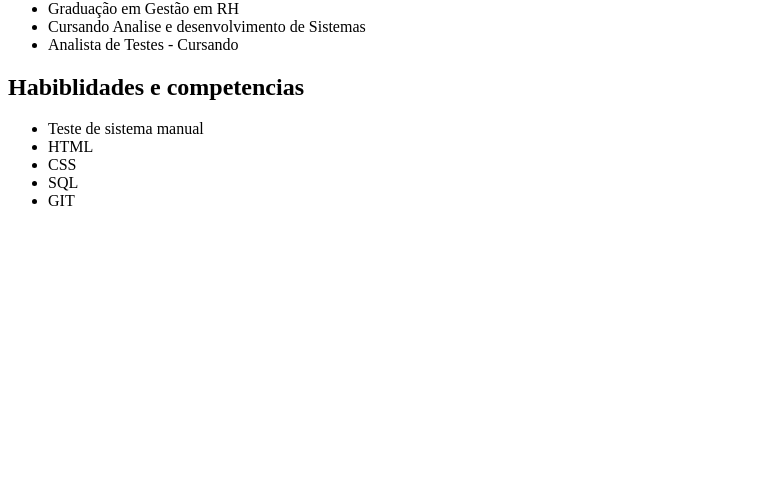
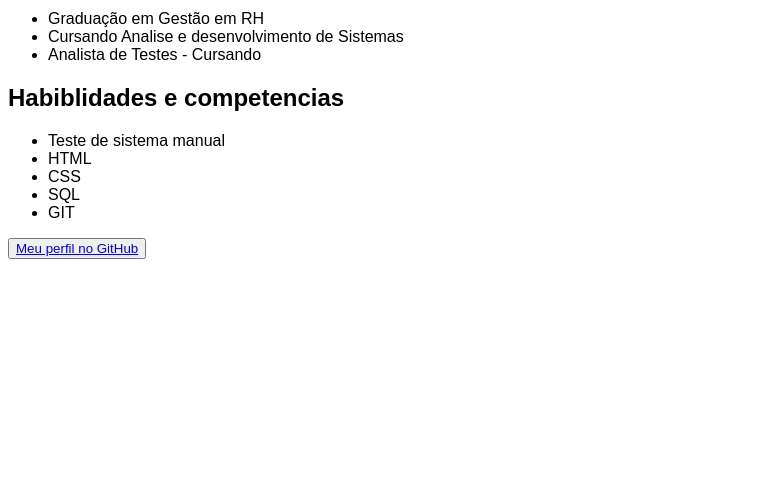
Before and after one commit to GithubPolly/Portfolio, a plain HTML site: page projeto_curriculo.html in a window 1280 px wide. Shown: the part 310-800 px from the top of the page, without its empty margins (0-765 px from the left). Drawn offline with Linux system fonts and the light colour scheme.

Commit message:
Add files via upload

```diff
--- a/projeto_curriculo.html
+++ b/projeto_curriculo.html
@@ -2,6 +2,9 @@
 <html>
 <head>
 <meta charset="UTF-8">
+
+<link rel="stylesheet" href="curriculo.css" type="text/css">
+
 <title> Curriculo em HTML </title>
 </head>
 <body>
@@ -37,5 +40,8 @@
     <Li>SQL</Li>
     <Li> GIT</Li>
 </ul>
+
+<button><a href="https://github.com/GithubPolly/Portfolio/settings">Meu perfil no GitHub</a></button>
+
 </body>
 </html>
```
